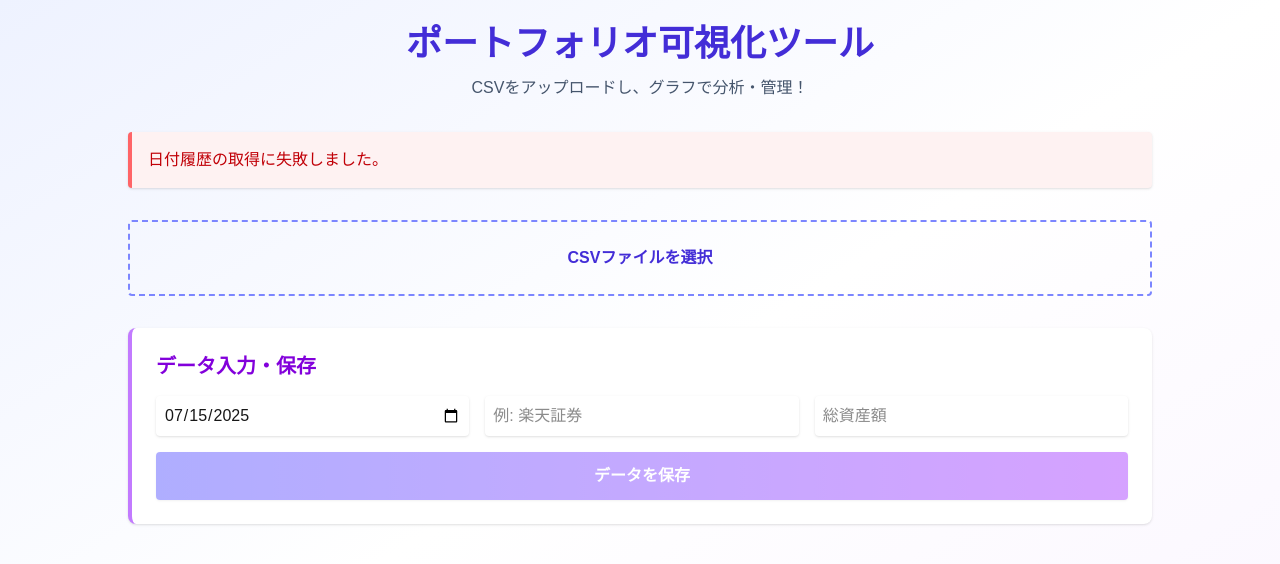
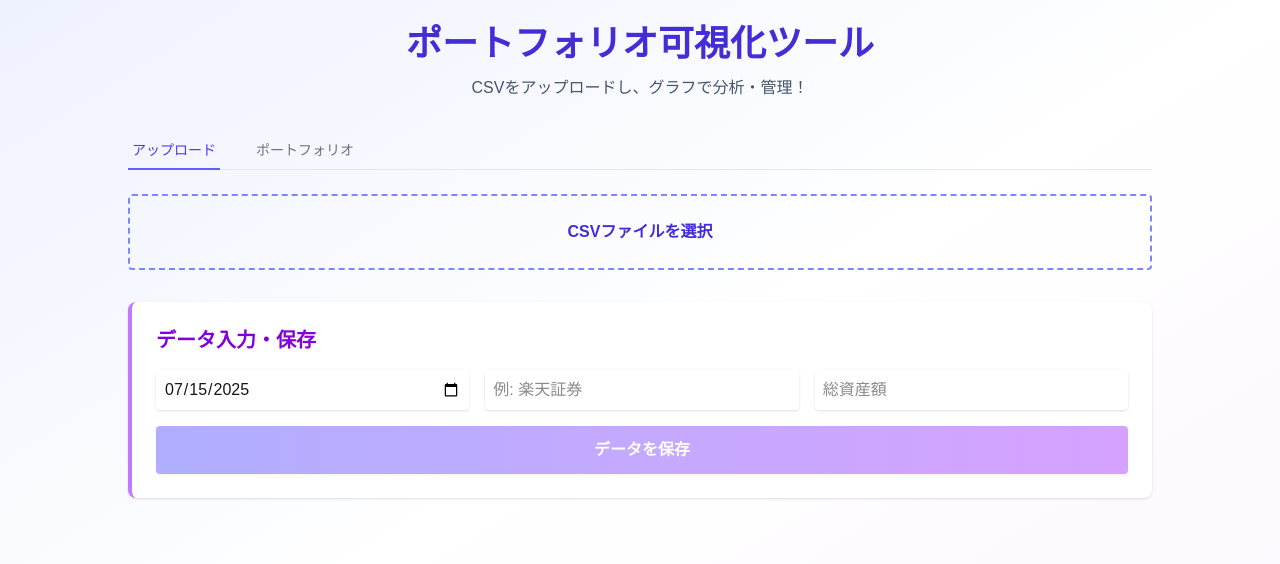
Before and after one commit to atukutisuzume/portfolio-visualizer, a Next.js app: page / in a window 1280 px wide. Shown: the top 564 px of the page. Built offline with nearby package versions, Linux system fonts and the light colour scheme; no server answers.

Commit message:
タブわけした

```diff
--- a/app/components/PortfolioSummary.tsx
+++ b/app/components/PortfolioSummary.tsx
@@ -1,7 +1,7 @@
 "use client";
 import React from "react";
 import PortfolioPieChart from "@/components/PortfolioPieChart";
-import { PortfolioData } from "@/types";
+import { PortfolioData } from "@/type";
 
 type Props = {
   displayData: PortfolioData[];
@@ -19,7 +19,7 @@ export default function PortfolioSummary({ displayData, displayTotalAsset, reset
       <PortfolioPieChart data={displayData}/>
       <div className="text-center mt-6">
         <button onClick={reset} className="bg-indigo-600 text-white px-6 py-2 rounded shadow hover:bg-indigo-700 transition">
-          新しいファイルをアップロード
+          クリア
         </button>
       </div>
     </section>
--- /dev/null
+++ b/app/components/PortfolioTab.tsx
@@ -0,0 +1,47 @@
+"use client";
+import React from "react";
+import PortfolioHistorySelect from "@/components/PortfolioHistorySelect";
+import PortfolioSummary from "@/components/PortfolioSummary";
+import { usePortfolioDisplay } from "@/hooks/usePortfolioDisplay";
+
+export default function PortfolioTab() {
+  const display = usePortfolioDisplay();
+
+  return (
+    <div className="space-y-8">
+      {display.error && (
+        <div className="bg-red-50 border-l-4 border-red-400 p-4 rounded shadow">
+          <p className="text-red-700">{display.error}</p>
+        </div>
+      )}
+
+      {display.availableDates.length > 0 && (
+        <PortfolioHistorySelect
+          availableDates={display.availableDates}
+          selectedDate={display.selectedDate}
+          handleDateSelect={display.handleDateSelect}
+          isBusy={display.isFetchingHistory}
+        />
+      )}
+
+      {display.displayData.length > 0 && (
+        <PortfolioSummary
+          displayData={display.displayData}
+          displayTotalAsset={display.displayTotalAsset}
+          reset={() => {
+            // ポートフォリオタブではリセット機能は不要
+            // 代わりに日付選択をクリアする
+            display.handleDateSelect('');
+          }}
+        />
+      )}
+
+      {display.availableDates.length === 0 && !display.isFetchingHistory && (
+        <div className="text-center py-8">
+          <p className="text-gray-500">保存されたポートフォリオデータがありません。</p>
+          <p className="text-gray-500 text-sm mt-2">アップロードタブでデータを保存してください。</p>
+        </div>
+      )}
+    </div>
+  );
+}
--- /dev/null
+++ b/app/components/TabNavigation.tsx
@@ -0,0 +1,35 @@
+"use client";
+import React from "react";
+
+type Tab = {
+  id: string;
+  label: string;
+};
+
+type Props = {
+  tabs: Tab[];
+  activeTab: string;
+  onTabChange: (tabId: string) => void;
+};
+
+export default function TabNavigation({ tabs, activeTab, onTabChange }: Props) {
+  return (
+    <div className="border-b border-gray-200 mb-6">
+      <nav className="-mb-px flex space-x-8">
+        {tabs.map((tab) => (
+          <button
+            key={tab.id}
+            onClick={() => onTabChange(tab.id)}
+            className={`py-2 px-1 border-b-2 font-medium text-sm transition-colors ${
+              activeTab === tab.id
+                ? "border-indigo-500 text-indigo-600"
+                : "border-transparent text-gray-500 hover:text-gray-700 hover:border-gray-300"
+            }`}
+          >
+            {tab.label}
+          </button>
+        ))}
+      </nav>
+    </div>
+  );
+}
--- /dev/null
+++ b/app/components/UploadTab.tsx
@@ -0,0 +1,40 @@
+"use client";
+import React from "react";
+import FileUpload from "@/components/FileUpload";
+import PortfolioInputs from "@/components/PortfolioInputs";
+import { usePortfolioUpload } from "@/hooks/usePortfolioUpload";
+
+export default function UploadTab() {
+  const upload = usePortfolioUpload();
+
+  return (
+    <div className="space-y-8">
+      {upload.successMessage && (
+        <div className="bg-green-50 border-l-4 border-green-400 p-4 rounded shadow">
+          <p className="text-green-700">{upload.successMessage}</p>
+        </div>
+      )}
+
+      {upload.error && (
+        <div className="bg-red-50 border-l-4 border-red-400 p-4 rounded shadow">
+          <p className="text-red-700">{upload.error}</p>
+        </div>
+      )}
+
+      <FileUpload onFileSelect={upload.handleFile} disabled={upload.isBusy} />
+
+      <PortfolioInputs
+        selectedDate={upload.selectedDate}
+        setSelectedDate={upload.setSelectedDate}
+        brokerName={upload.brokerName}
+        setBrokerName={upload.setBrokerName}
+        totalAsset={upload.totalAsset}
+        setTotalAsset={upload.setTotalAsset}
+        handleSave={upload.handleSave}
+        isBusy={upload.isBusy}
+        isSaveDisabled={upload.isSaveDisabled}
+        isSaving={upload.isSaving}
+      />
+    </div>
+  );
+}
--- /dev/null
+++ b/app/hooks/usePortfolioDisplay.ts
@@ -0,0 +1,69 @@
+"use client";
+
+import { useState, useEffect } from "react";
+import { PortfolioData } from "@/type";
+import { fetchAvailableDates, fetchPortfolio } from "@/lib/api";
+
+export function usePortfolioDisplay() {
+  const [displayData, setDisplayData] = useState<PortfolioData[]>([]);
+  const [displayTotalAsset, setDisplayTotalAsset] = useState<number | null>(null);
+  const [availableDates, setAvailableDates] = useState<string[]>([]);
+  const [selectedDate, setSelectedDate] = useState<string>('');
+
+  const [isFetchingHistory, setIsFetchingHistory] = useState(false);
+  const [error, setError] = useState<string | null>(null);
+
+  useEffect(() => {
+    (async () => {
+      try {
+        const dates = await fetchAvailableDates();
+        setAvailableDates(dates);
+      } catch (err) {
+        console.error(err);
+        setError(err instanceof Error ? err.message : '日付履歴取得エラー');
+      }
+    })();
+  }, []);
+
+  const handleDateSelect = async (date: string) => {
+    setSelectedDate(date);
+    setDisplayData([]);
+    setDisplayTotalAsset(null);
+    setError(null);
+
+    if (!date) return;
+
+    setIsFetchingHistory(true);
+
+    try {
+      const { portfolioData, totalAsset: fetchedTotal } = await fetchPortfolio(date);
+      setDisplayData(portfolioData);
+      setDisplayTotalAsset(fetchedTotal);
+    } catch (err) {
+      setError(err instanceof Error ? err.message : '履歴取得エラー');
+    } finally {
+      setIsFetchingHistory(false);
+    }
+  };
+
+  const refreshDates = async () => {
+    try {
+      const dates = await fetchAvailableDates();
+      setAvailableDates(dates);
+    } catch (err) {
+      console.error(err);
+      setError(err instanceof Error ? err.message : '日付履歴取得エラー');
+    }
+  };
+
+  return {
+    displayData,
+    displayTotalAsset,
+    availableDates,
+    selectedDate,
+    handleDateSelect,
+    refreshDates,
+    isFetchingHistory,
+    error
+  };
+}
--- /dev/null
+++ b/app/hooks/usePortfolioUpload.ts
@@ -0,0 +1,84 @@
+"use client";
+
+import { useState } from "react";
+import { PortfolioData, StockEntry } from "@/type";
+import { parseCsv } from "@/lib/csvParser";
+import { savePortfolio } from "@/lib/api";
+
+export function usePortfolioUpload() {
+  const [currentPortfolioData, setCurrentPortfolioData] = useState<PortfolioData[]>([]);
+
+  const [selectedDate, setSelectedDate] = useState<string>(new Date().toISOString().split('T')[0]);
+  const [brokerName, setBrokerName] = useState<string>('');
+  const [totalAsset, setTotalAsset] = useState<number | ''>('');
+
+  const [isLoading, setIsLoading] = useState(false);
+  const [isSaving, setIsSaving] = useState(false);
+
+  const [error, setError] = useState<string | null>(null);
+  const [successMessage, setSuccessMessage] = useState<string | null>(null);
+
+  const isBusy = isLoading || isSaving;
+  const isSaveDisabled = isBusy || !selectedDate || !brokerName || totalAsset === '' || currentPortfolioData.length === 0;
+
+  const handleFile = async (file: File) => {
+    setIsLoading(true);
+    setError(null);
+    setSuccessMessage(null);
+
+    try {
+      const parsedData = await parseCsv(file);
+      setCurrentPortfolioData(parsedData);
+
+      const calculated = parsedData.reduce((sum, item) => sum + item.value, 0);
+      setTotalAsset(calculated);
+    } catch (err) {
+      setError(err instanceof Error ? err.message : 'CSV解析エラー');
+    } finally {
+      setIsLoading(false);
+    }
+  };
+
+  const handleSave = async () => {
+    if (!selectedDate || !brokerName || totalAsset === '' || currentPortfolioData.length === 0) {
+      setError('日付、証券会社名、総資産額、またはデータが不足しています。');
+      return;
+    }
+
+    setIsSaving(true);
+    setError(null);
+    setSuccessMessage(null);
+
+    try {
+      const stocks = currentPortfolioData.map(item => ({
+        name: item.name,
+        quantity: item.quantity,
+        price: item.price,
+        value: item.value
+      }));
+
+      await savePortfolio(selectedDate, brokerName, Number(totalAsset), stocks);
+      setSuccessMessage("✅ ポートフォリオを保存しました！");
+
+      // 保存後にフォームをリセット
+      setCurrentPortfolioData([]);
+      setBrokerName('');
+      setTotalAsset('');
+      setSelectedDate(new Date().toISOString().split('T')[0]);
+    } catch (err) {
+      setError(err instanceof Error ? err.message : '保存エラー');
+    } finally {
+      setIsSaving(false);
+    }
+  };
+
+  return {
+    currentPortfolioData,
+    selectedDate, setSelectedDate,
+    brokerName, setBrokerName,
+    totalAsset, setTotalAsset,
+    handleFile, handleSave,
+    isBusy, isSaveDisabled, isLoading, isSaving,
+    error, successMessage
+  };
+}
--- a/app/page.tsx
+++ b/app/page.tsx
@@ -1,12 +1,16 @@
 "use client";
-import FileUpload from "@/components/FileUpload";
-import PortfolioInputs from "@/components/PortfolioInputs";
-import PortfolioSummary from "@/components/PortfolioSummary";
-import PortfolioHistorySelect from "@/components/PortfolioHistorySelect";
-import { usePortfolioData } from "@/hooks/usePortfolioData";
+import { useState } from "react";
+import TabNavigation from "@/components/TabNavigation";
+import UploadTab from "@/components/UploadTab";
+import PortfolioTab from "@/components/PortfolioTab";
+
+const tabs = [
+  { id: 'upload', label: 'アップロード' },
+  { id: 'portfolio', label: 'ポートフォリオ' }
+];
 
 export default function Home() {
-  const portfolio = usePortfolioData();
+  const [activeTab, setActiveTab] = useState('upload');
 
   return (
     <main className="min-h-screen bg-gradient-to-br from-indigo-50 via-white to-purple-50 p-6">
@@ -16,42 +20,14 @@ export default function Home() {
           <p className="text-slate-600">CSVをアップロードし、グラフで分析・管理！</p>
         </header>
 
-        {portfolio.successMessage && (
-          <div className="bg-green-50 border-l-4 border-green-400 p-4 rounded shadow">
-            <p className="text-green-700">{portfolio.successMessage}</p>
-          </div>
-        )}
+        <TabNavigation
+          tabs={tabs}
+          activeTab={activeTab}
+          onTabChange={setActiveTab}
+        />
 
-        {portfolio.error && (
-          <div className="bg-red-50 border-l-4 border-red-400 p-4 rounded shadow">
-            <p className="text-red-700">{portfolio.error}</p>
-          </div>
-        )}
-
-        <FileUpload onFileSelect={portfolio.handleFile} disabled={portfolio.isBusy} />
-
-        <PortfolioInputs {...portfolio} />
-
-        {portfolio.availableDates.length > 0 && (
-          <PortfolioHistorySelect {...portfolio} />
-        )}
-
-        {portfolio.displayData.length > 0 && (
-          <PortfolioSummary
-            displayData={portfolio.displayData}
-            displayTotalAsset={portfolio.displayTotalAsset}
-            reset={() => {
-              portfolio.setCurrentPortfolioData([]);
-              portfolio.setDisplayData([]);
-              portfolio.setDisplayTotalAsset(null);
-              portfolio.setBrokerName('');
-              portfolio.setTotalAsset('');
-              portfolio.setSelectedDate(new Date().toISOString().split('T')[0]);
-              portfolio.setError(null);
-              portfolio.setSuccessMessage(null);
-            }}
-          />
-        )}
+        {activeTab === 'upload' && <UploadTab />}
+        {activeTab === 'portfolio' && <PortfolioTab />}
       </div>
     </main>
   );
```
Also changed, not shown: 1 other file (tests, documents, lock files or other folders).
